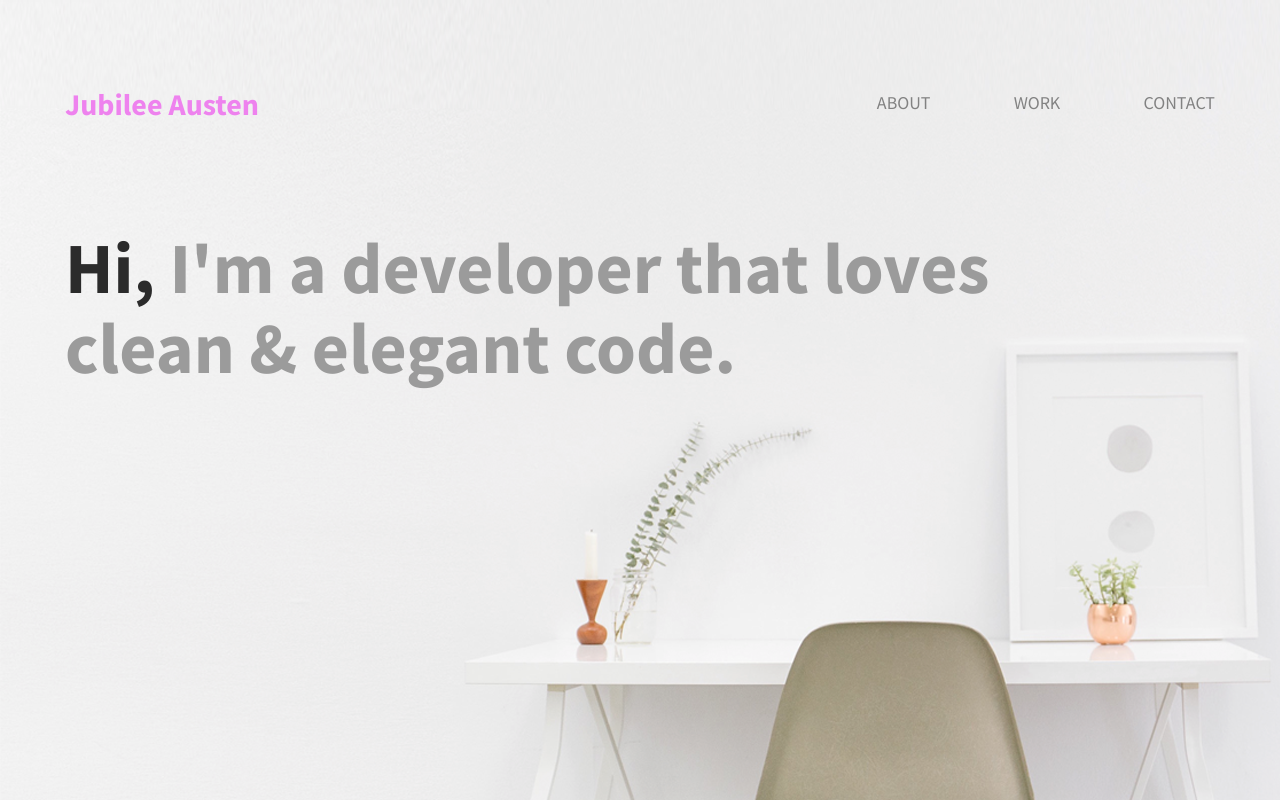
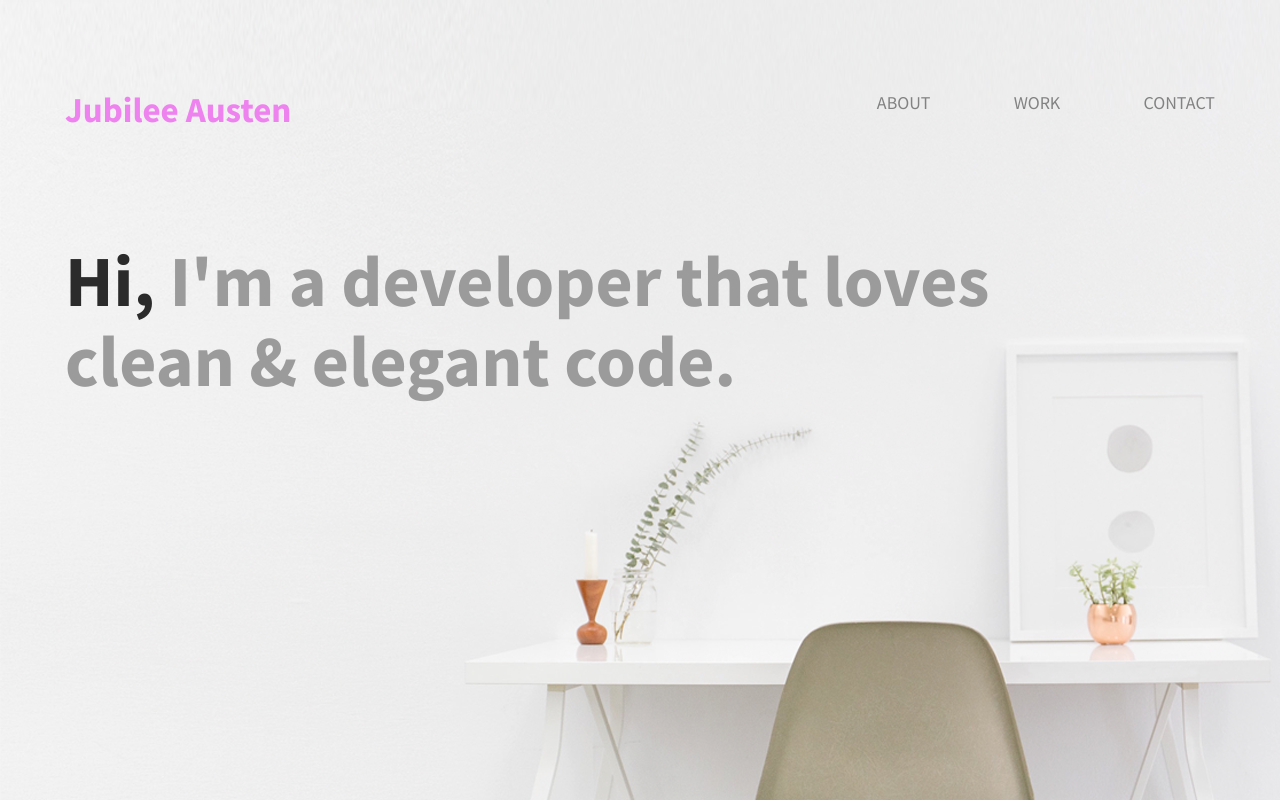
Before and after one commit to secmitchel42/101-website-project, a plain HTML site: page index.html in a window 1280 px wide. Shown: the top 802 px of the page. Drawn offline with Linux system fonts and the light colour scheme.

Commit message:
font size update

```diff
--- a/css/main.css
+++ b/css/main.css
@@ -31,8 +31,8 @@ header {
 }
 header h1 {
     padding: 65px 0 65px 25px;
-    /*font-family: 'lora' serif;*/
-    font-size: 30px;
+    font-family: 'lora' serif;
+    font-size: 35px;
     color: violet;
 }
 nav {
```
